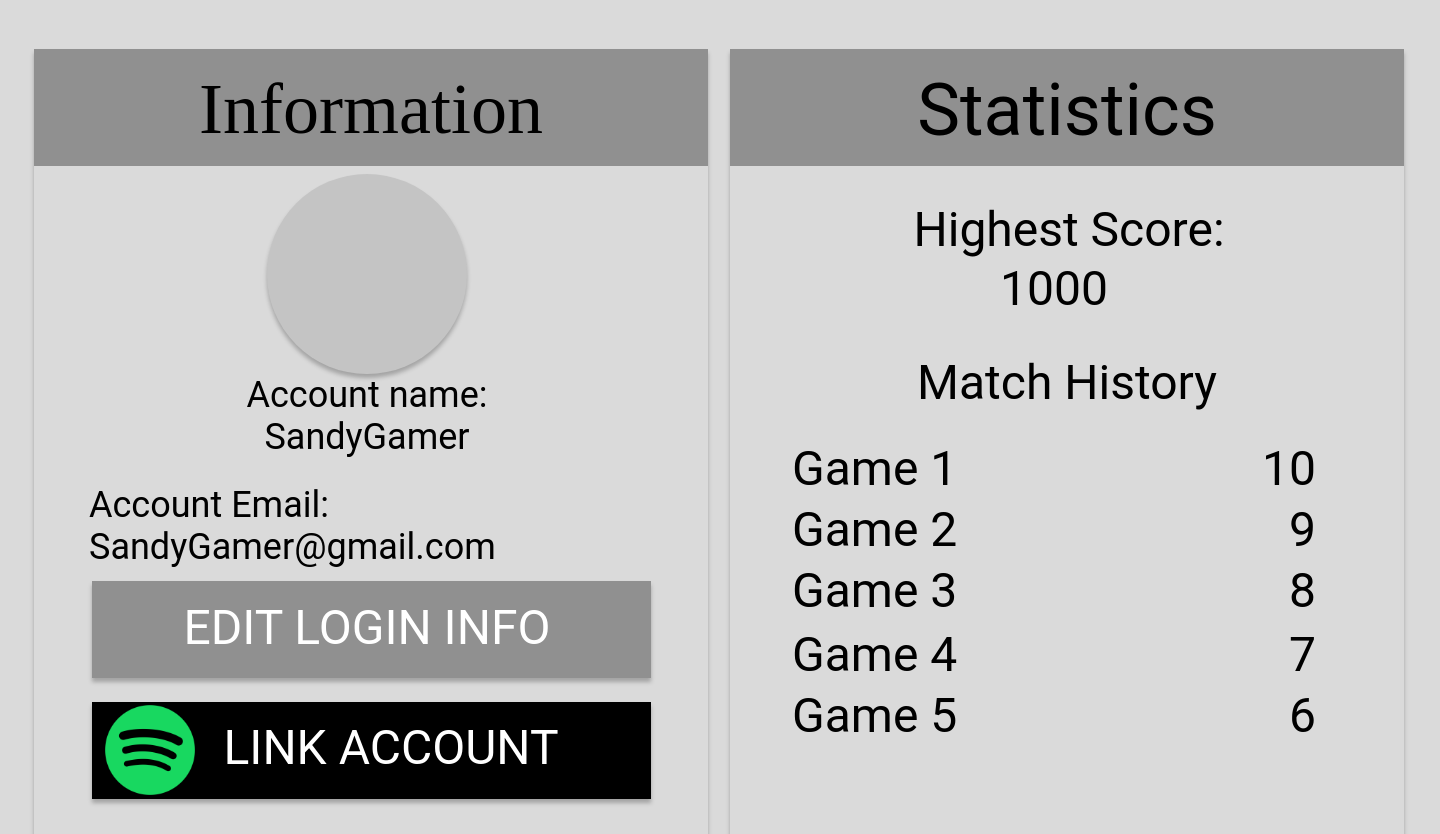
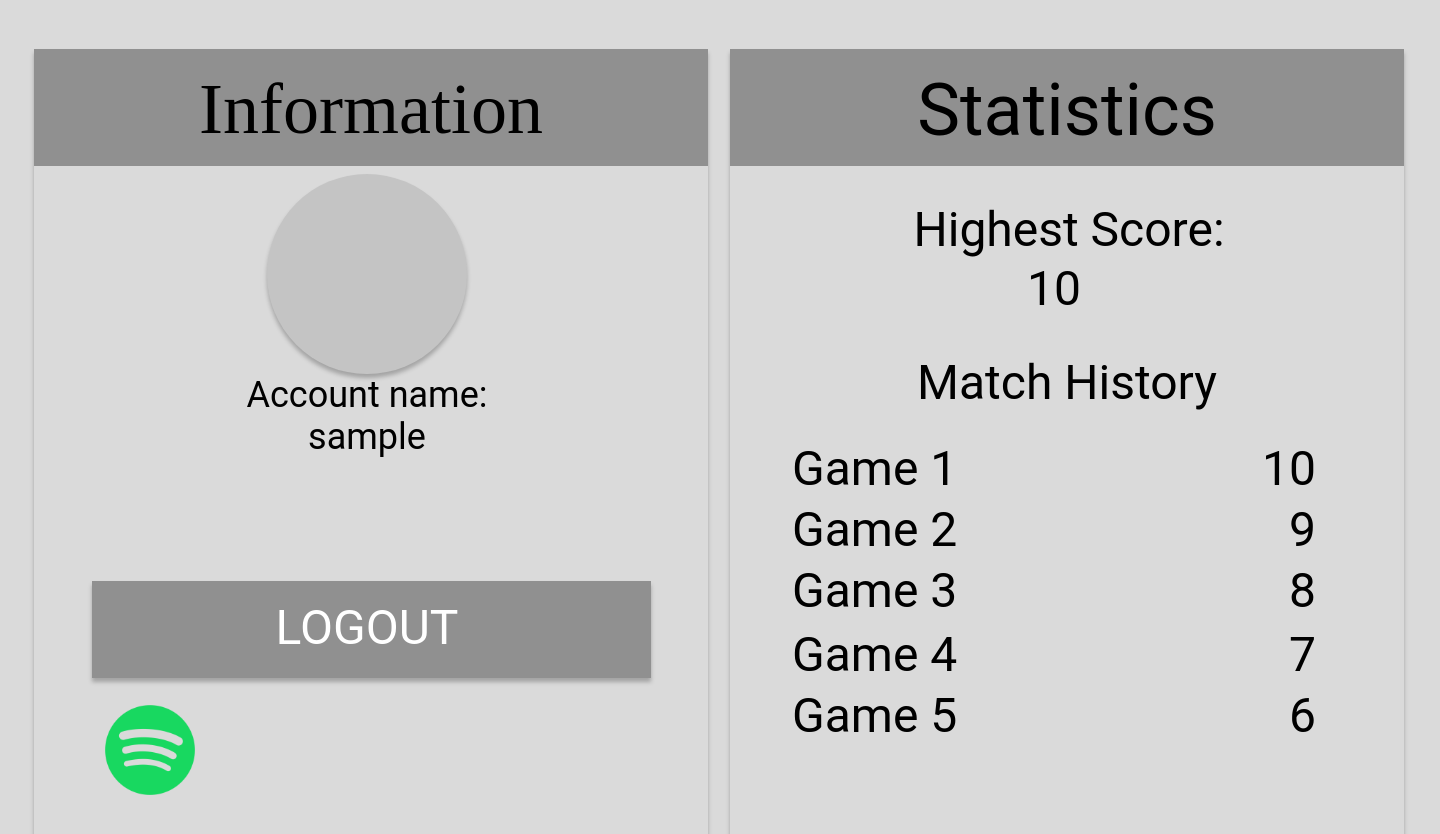
Before and after one commit to gytanzo/MusicalChairs, a Flask app: page /profile.html in a window 1440 px wide. Shown: the part 48-882 px from the top of the page. Run offline with Flask 2, Linux system fonts and the light colour scheme; the visitor is signed in with stand-in values (Sample User, id 1).

Commit message:
#28: Cleaned Profile Page; displays username

```diff
--- a/templates/profile.html
+++ b/templates/profile.html
@@ -48,20 +48,22 @@
             <span  class="account_info_text">Information</span>
             <span  class="account_info_name">Account name:
             <br>
-            SandyGamer</span>
-            <span  class="account_info_email">Account Email: SandyGamer@gmail.com</span>
-        <div class="linkbox"></div>
+            {{session.username}}</span>
+            <!--<span  class="account_info_email">Account Email: SandyGamer@gmail.com</span> -->
+        <!-- To be Determined for usage. For now, we will just comment it out.-->
+        <!--<div class="linkbox"></div>
             <span  class="link_text">LINK ACCOUNT</span>
+            -->
         <div class="spotlogo"></div>
         <div class="stats_box"></div>
         <div class="statistics"></div>
             <span  class="statstext">Statistics</span>
         <div class="scorebox"></div>
         <div class="logbox"></div>
-            <span  class="edit_logtext">EDIT LOGIN INFO</span>
+            <span  class="edit_logtext">LOGOUT</span>
         <div class="matchbox"></div>
             <span  class="hiscore_text">Highest Score:</span>
-            <span  class="hiscore">1000</span>
+            <span  class="hiscore">10</span>
         <div class="matchtext"></div>
             <span  class="match_text">Match History</span>
         <div class="prevscores"></div>
```
